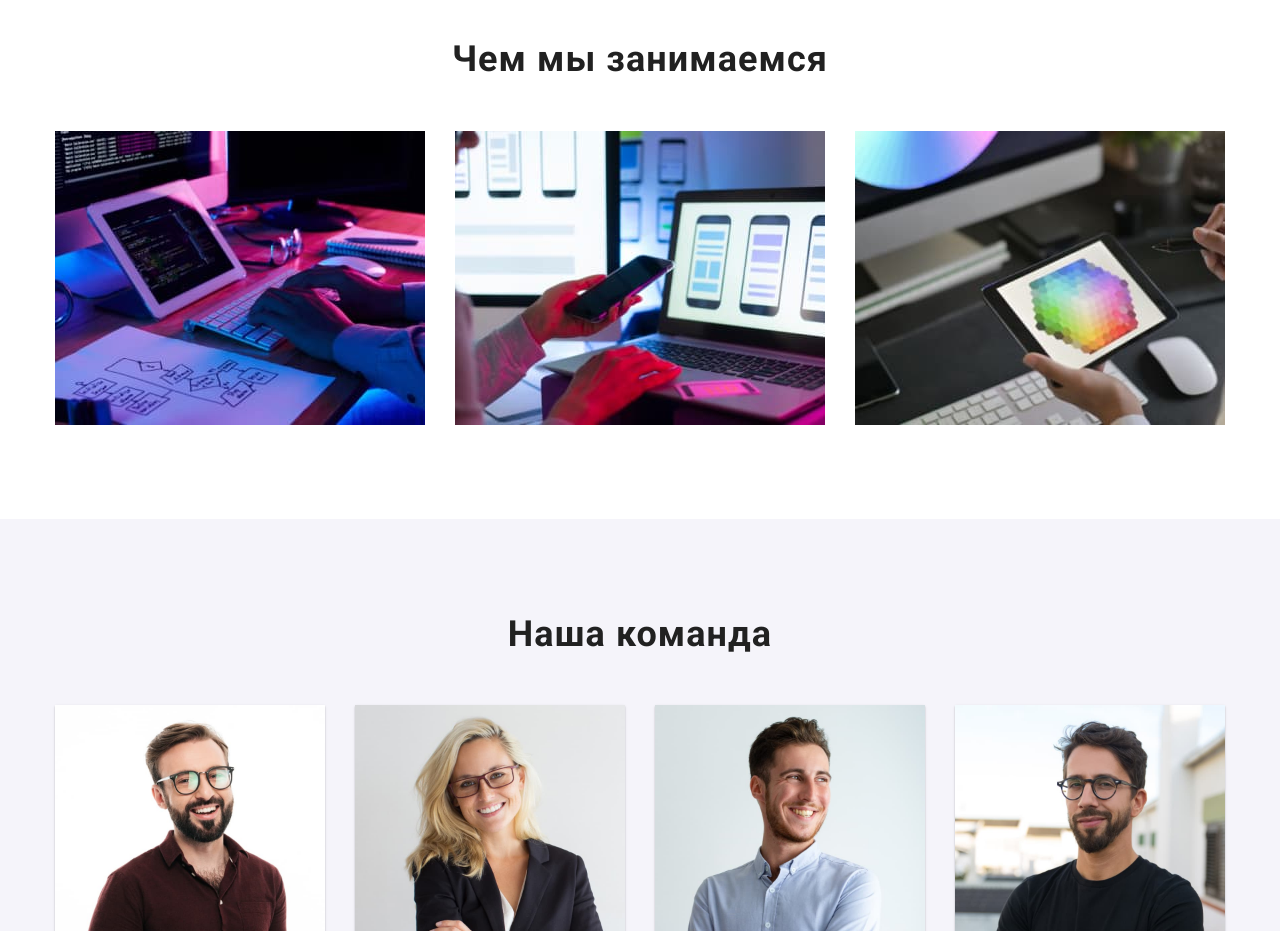
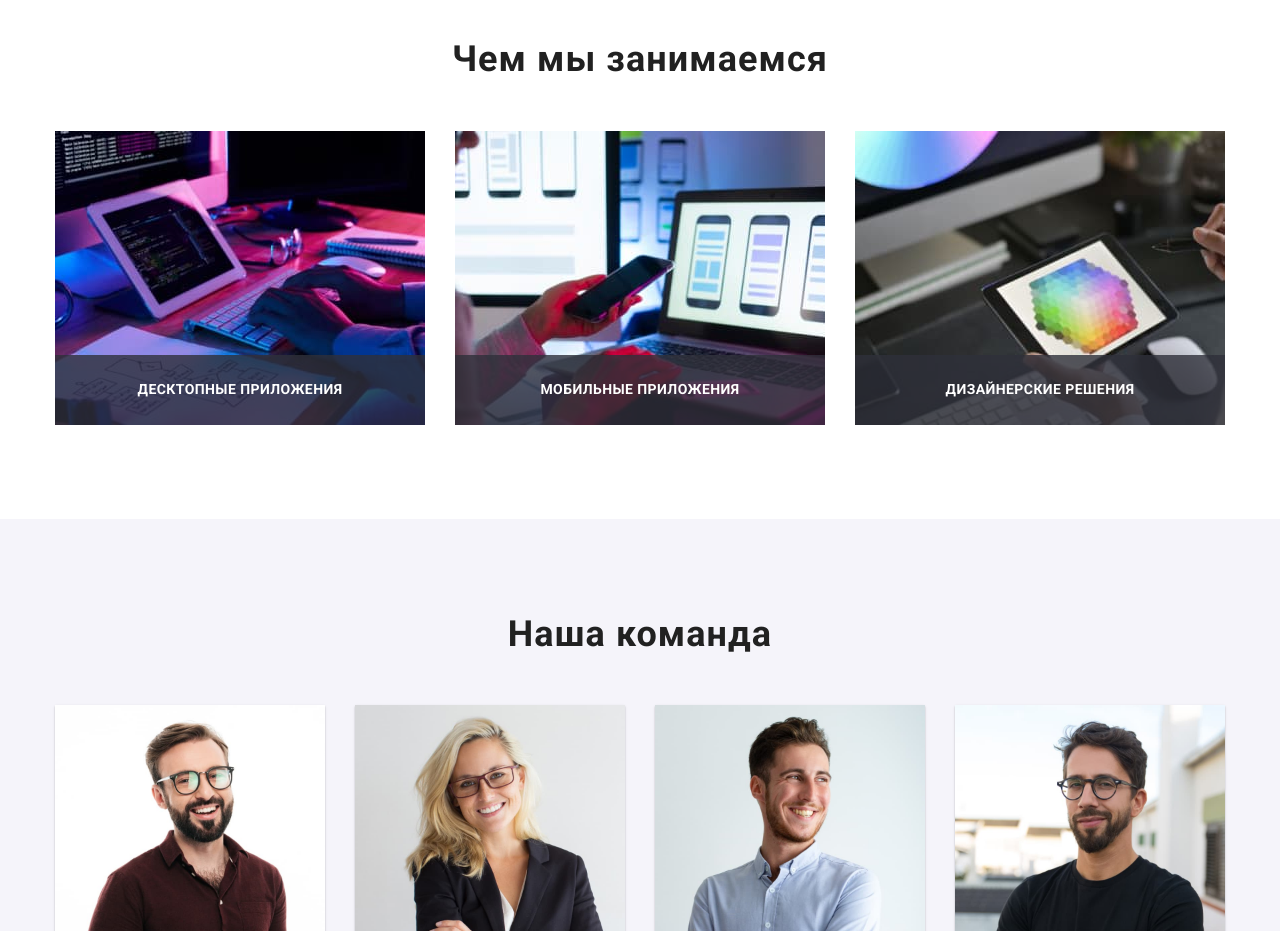
Before and after one commit to Filatov44/goit-markup-hw-05, a plain HTML site: page index.html in a window 1280 px wide. Shown: the part 1080-2011 px from the top of the page. Drawn offline with nearby package versions, Linux system fonts and the light colour scheme.

Commit message:
add element studia and css-transition

```diff
--- a/css/styles.css
+++ b/css/styles.css
@@ -314,9 +314,35 @@ img {
 	 }
 	 .work-list-item:last-child {
 		 margin-right: 0;
+   }
+/* ---------new---------- */
+	.work-list-img {
+		position: relative;
+		width: 100%;
+		height: 100%;
+		overflow: hidden;
+	}
 
-	 }
+	.work-list-overlay {
+		padding: 27px 0px;
+		position: absolute;
+		bottom: 0;
+		left: 0;
+		width: 100%;
+		background-color: rgba(47, 48, 58, 0.8);
+		text-align: center;
+      align-items: center;
+	}
+	.work-overlay-txt {
+		font-weight: 700;
+		font-size: 14px;
+		line-height: 1.14;
+		letter-spacing: 0.03em;
+		text-transform: uppercase;
+		color: #ffffff;
 
+	}
+	/* ---------new---------- */
 
 	/*---------------Наша Команда---------------*/
 
@@ -395,7 +421,8 @@ img {
 		border-radius: 50%;
 		width: 44px;
 		height: 44px;
-		/* background-color: #FFFFFF; */
+		transition: color 250ms cubic-bezier(0.4, 0, 0.2, 1), background-color 250ms cubic-bezier(0.4, 0, 0.2, 1);
+
 	 }
 	 .team-social-link:hover,
 	 .team-social-link:focus {
@@ -463,9 +490,10 @@ img {
 		width: 170px;
 		height: 92px;
 		border: 1px solid;
-	 border-radius: 4px;
-	 color: var(--color-customers-item);
-	 border-color: var(--color-customers-item);
+	   border-radius: 4px;
+	   color: var(--color-customers-item);
+	   border-color: var(--color-customers-item);
+		transition: color 250ms cubic-bezier(0.4, 0, 0.2, 1), border-color 250ms cubic-bezier(0.4, 0, 0.2, 1);
 
 	 }
 
@@ -529,6 +557,7 @@ img {
 		line-height: 1.71;
 		letter-spacing: 0.03em;
 		color: #ffffff;
+		transition: color 250ms cubic-bezier(0.4, 0, 0.2, 1);
 	}
 
 	.adress-map:hover,
@@ -541,6 +570,7 @@ img {
 		line-height: 1.71;
 		letter-spacing: 0.03em;
 		color: rgba(255, 255, 255, 0.6);
+		transition: color 250ms cubic-bezier(0.4, 0, 0.2, 1);
 	}
 
 	.adress-list .link:hover,
@@ -582,6 +612,7 @@ img {
  	 	height: 44px;
   		border-radius: 50%;
   		background-color: rgba(255, 255, 255, 0.1);
+		transition: background-color 250ms cubic-bezier(0.4, 0, 0.2, 1);
 	}
 
 	.footer-social-link:hover,
@@ -628,6 +659,7 @@ img {
 		color: var(--color-btn-portfolio);
 		background-color: var(--background-button-color);
 		cursor: pointer;
+		transition: color 250ms cubic-bezier(0.4, 0, 0.2, 1), background-color 250ms cubic-bezier(0.4, 0, 0.2, 1);
 	}
 
 	.btn-filter:hover,
@@ -659,14 +691,13 @@ img {
 
 	}
 
-	/* .service-network-item:hover,
-	.service-network-item:focus {
-		box-sizing: border-box;
-		box-shadow: 0px 1px 1px rgba(0, 0, 0, 0.12), 0px 4px 4px rgba(0, 0, 0, 0.06), 1px 4px 6px rgba(0, 0, 0, 0.16);
-	} */
 
-	 .service-shadow:hover,
-	 .service-shadow:focus {
+	.service-shadow {
+		transition: box-shadow 250ms cubic-bezier(0.4, 0, 0.2, 1);
+	}
+
+	.service-shadow:hover,
+	.service-shadow:focus {
 		box-sizing: border-box;
 		box-shadow: 0px 1px 1px rgba(0, 0, 0, 0.12), 0px 4px 4px rgba(0, 0, 0, 0.06), 1px 4px 6px rgba(0, 0, 0, 0.16);
 
--- a/index.html
+++ b/index.html
@@ -123,13 +123,29 @@
           <h2 class="main-work-title">Чем мы занимаемся</h2>
           <ul class="main-work-list list">
             <li class="work-list-item">
+					<div class="work-list-img">
               <img src="./images/what_are_we_doing_1.jpg" alt="Разработка сайта" width="370" />
+				  <div class="work-list-overlay">
+					<p class="work-overlay-txt">Десктопные приложения</p>
+				</div>
+					</div>
+
             </li>
             <li class="work-list-item">
+					<div class="work-list-img">
               <img src="./images/what_are_we_doing_2.jpg" alt="Оптимизация сайта" width="370" />
+				  <div class="work-list-overlay">
+					<p class="work-overlay-txt">Мобильные приложения</p>
+				</div>
+					</div>
             </li>
             <li class="work-list-item">
+					<div class="work-list-img">
               <img src="./images/what_are_we_doing_3.jpg" alt="Дизайн сайта" width="370" />
+				  <div class="work-list-overlay">
+					<p class="work-overlay-txt">Дизайнерские решения</p>
+				</div>
+					</div>
             </li>
           </ul>
         </div>
```
